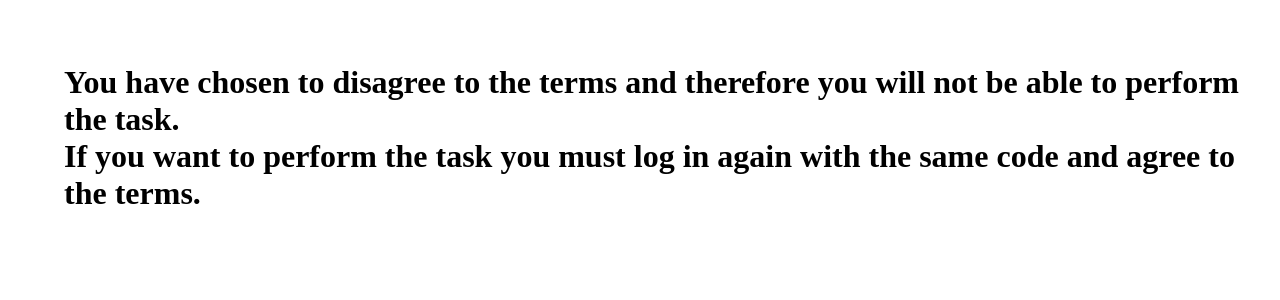
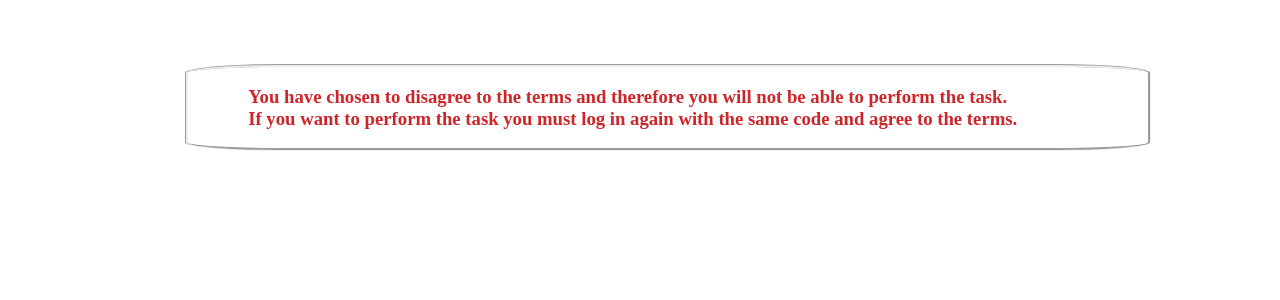
Before and after one commit to shellyfr/FinalProjectServer, a Flask app: page /disagree in a window 1280 px wide. Shown: the top 300 px of the page. Run offline with Flask 2, Linux system fonts and the light colour scheme.

Commit message:
04/04/2022

```diff
--- a/static/css/questions.css
+++ b/static/css/questions.css
@@ -47,6 +47,18 @@ div.frame{
 
 }
 
+div.frame2{
+    border-style: groove;
+    border-radius: 10%;
+    padding-left: 5%;
+    margin-right: 10%;
+    margin-left: 10%;
+
+}
+
+
+
+
 /*SLIDER*/
 
 .range-wrap {
--- a/templates/demographic1.html
+++ b/templates/demographic1.html
@@ -90,14 +90,12 @@
             <input type="radio" id="4" name="phone" value="4">
             <label for="4">4+</label><br>
         </form>
-
-         <br>
-         <br>
-    </div>
     <br>
     <br>
     <button  onclick="window.location.href='demographic2'" type="submit">NEXT </button>
     <br>
     <br>
+    </div>
+
 </body>
 </html>
--- a/templates/demographic2.html
+++ b/templates/demographic2.html
@@ -132,14 +132,12 @@
         <input type="radio" id="7" name="density" value="7">
         <label for="7">7</label>
     </form>
-
-    <br>
-    <br>
-    </div>
 <br>
 <br>
     <button  onclick="window.location.href='last_page'" type="submit">NEXT </button>
     <br>
     <br>
+    </div>
+
 </body>
 </html>
--- a/templates/disagree.html
+++ b/templates/disagree.html
@@ -7,8 +7,9 @@
     <link rel="stylesheet" href="{{ url_for('static', filename='css/questions.css') }}"/> <meta name="viewport" content="width=device-width, initial-scale=1.0">
 </head>
 <body>
-    <h1>You have chosen to disagree to the terms and therefore you will not be able to perform the task.<br>
-        If you want to perform the task you must log in again with the same code and agree to the terms.</h1>
-
+<div class="frame2">
+    <h3 style="color: #ce2529">You have chosen to disagree to the terms and therefore you will not be able to perform the task.<br>
+        If you want to perform the task you must log in again with the same code and agree to the terms.</h3>
+</div>
 </body>
 </html>
```
Also changed, not shown: templates/argumentsA.html (+7 -1 lines), templates/argumentsB.html (+8 -2 lines), templates/argumentsC.html (+6 -1 lines), templates/argumentsD.html (+7 -2 lines), templates/info.html (+6 -9 lines), templates/instructions.html (+5 -2 lines), templates/opinion.html (+8 -5 lines), templates/position.html (+5 -6 lines).
